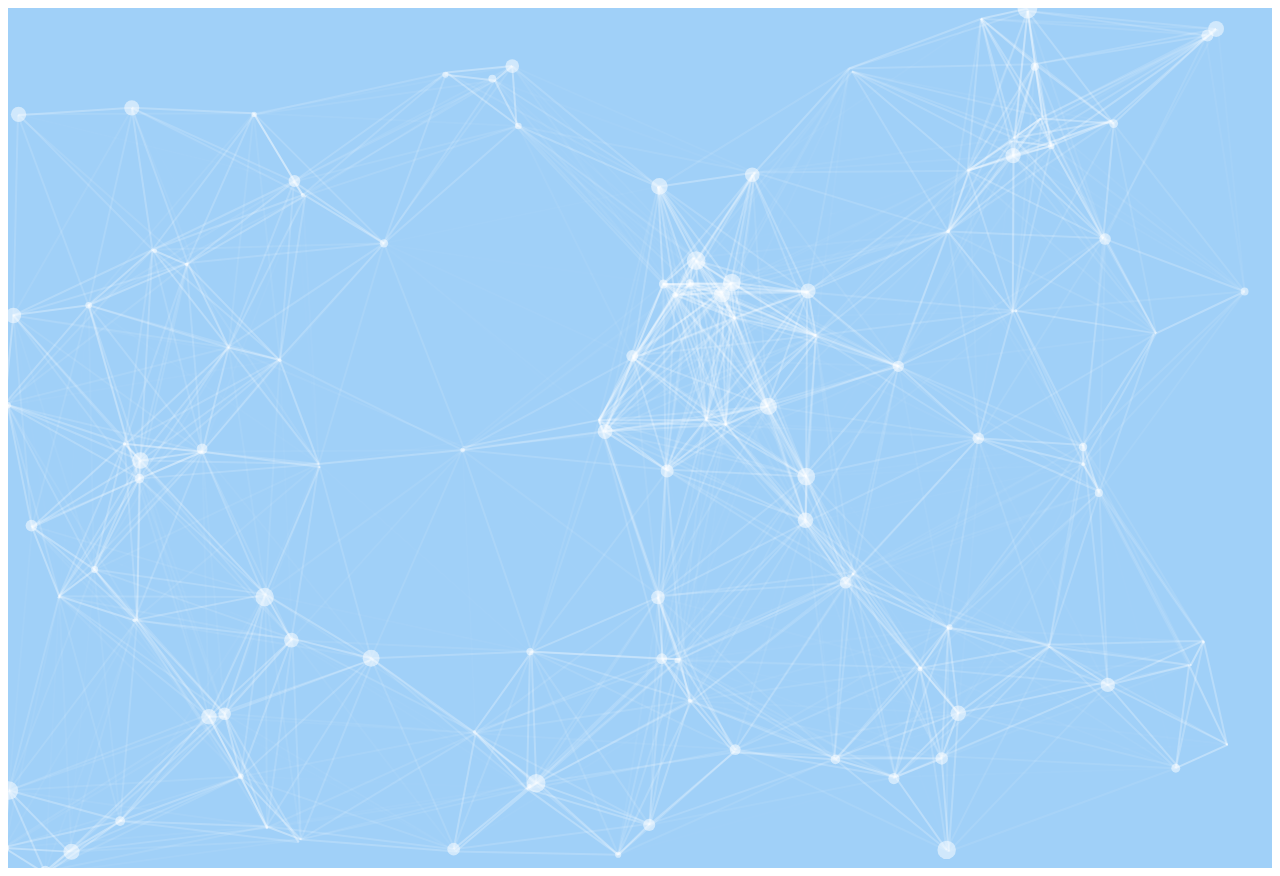
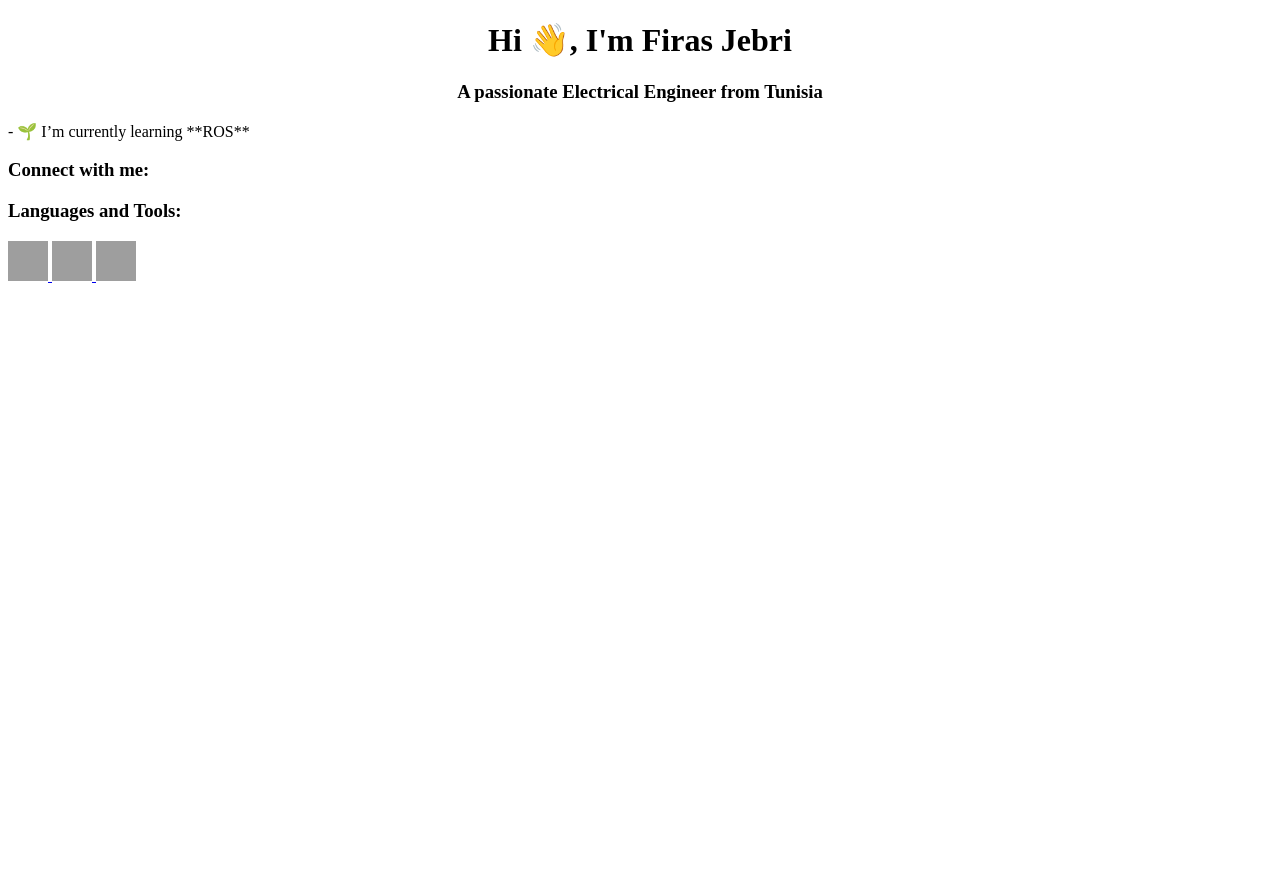
Before and after one commit to jfiras/jfiras, a plain HTML site: page index.html in a window 1280 px wide. After the commit the page ends 800 px from the top, so only its background shows below. Drawn offline with nearby package versions, Linux system fonts and the light colour scheme; grey boxes are pictures that could not be loaded.

Commit message:
simple intro done

```diff
--- a/index.html
+++ b/index.html
@@ -7,12 +7,70 @@
     <title>Document</title>
   </head>
   <body>
-    <div id="particles-js"></div>
+    <!-- <div id="particles-js">
+      <div id="typewriter"></div>
+    </div>
     <script src="https://cdn.jsdelivr.net/particles.js/2.0.0/particles.min.js"></script>
+    <script src="https://unpkg.com/typewriter-effect@latest/dist/core.js"></script>
     <script>
       particlesJS.load("particles-js", "particles.json", function () {
         console.log("callback - particles.js config loaded");
       });
-    </script>
+      const instance = new Typewriter("#typewriter", {
+        loop: true,
+      });
+      instance
+        .typeString("Hello World!")
+        .pauseFor(1000)
+        .deleteAll()
+        .typeString("I am Firas Jebri.")
+        .pauseFor(1000)
+        .deleteChars(12)
+        .typeString("an aspiring<br>Software Engineer.")
+        .pauseFor(1000)
+        .deleteChars(29)
+        .typeString("currently learning<br>Full-Stack JS Development.")
+        .pauseFor(1000)
+        .deleteAll()
+        .typeString("Check out my work at<br>github.com/jfiras")
+        .pauseFor(1000)
+        .deleteAll()
+        .start();
+    </script> -->
+    <h1 align="center">Hi 👋, I'm Firas Jebri</h1>
+    <h3 align="center">A passionate Electrical Engineer from Tunisia</h3>
+
+    - 🌱 I’m currently learning **ROS**
+
+    <h3 align="left">Connect with me:</h3>
+    <p align="left"></p>
+
+    <h3 align="left">Languages and Tools:</h3>
+    <p align="left">
+      <a href="https://www.cprogramming.com/" target="_blank" rel="noreferrer">
+        <img
+          src="https://raw.githubusercontent.com/devicons/devicon/master/icons/c/c-original.svg"
+          alt="c"
+          width="40"
+          height="40"
+        />
+      </a>
+      <a href="https://www.w3schools.com/cpp/" target="_blank" rel="noreferrer">
+        <img
+          src="https://raw.githubusercontent.com/devicons/devicon/master/icons/cplusplus/cplusplus-original.svg"
+          alt="cplusplus"
+          width="40"
+          height="40"
+        />
+      </a>
+      <a href="https://www.python.org" target="_blank" rel="noreferrer">
+        <img
+          src="https://raw.githubusercontent.com/devicons/devicon/master/icons/python/python-original.svg"
+          alt="python"
+          width="40"
+          height="40"
+        />
+      </a>
+    </p>
   </body>
 </html>
--- a/styles.css
+++ b/styles.css
@@ -3,3 +3,11 @@
   height: 860px;
   width: 100%;
 }
+#typewriter {
+  position: absolute;
+  font-size: 60px;
+  font-family: "B612", sans-serif;
+  font-weight: 700;
+  width: 800px;
+  margin: 350px 250px;
+}
```
